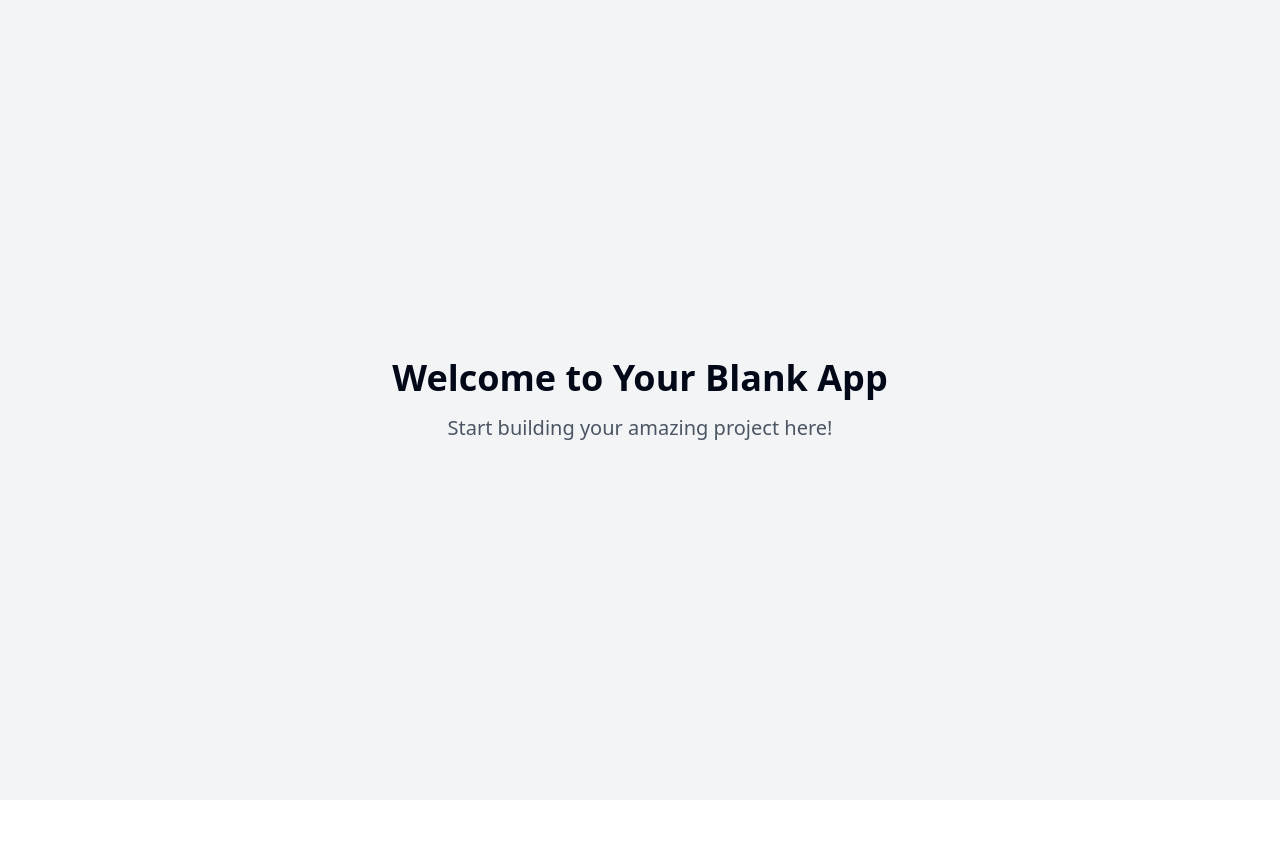
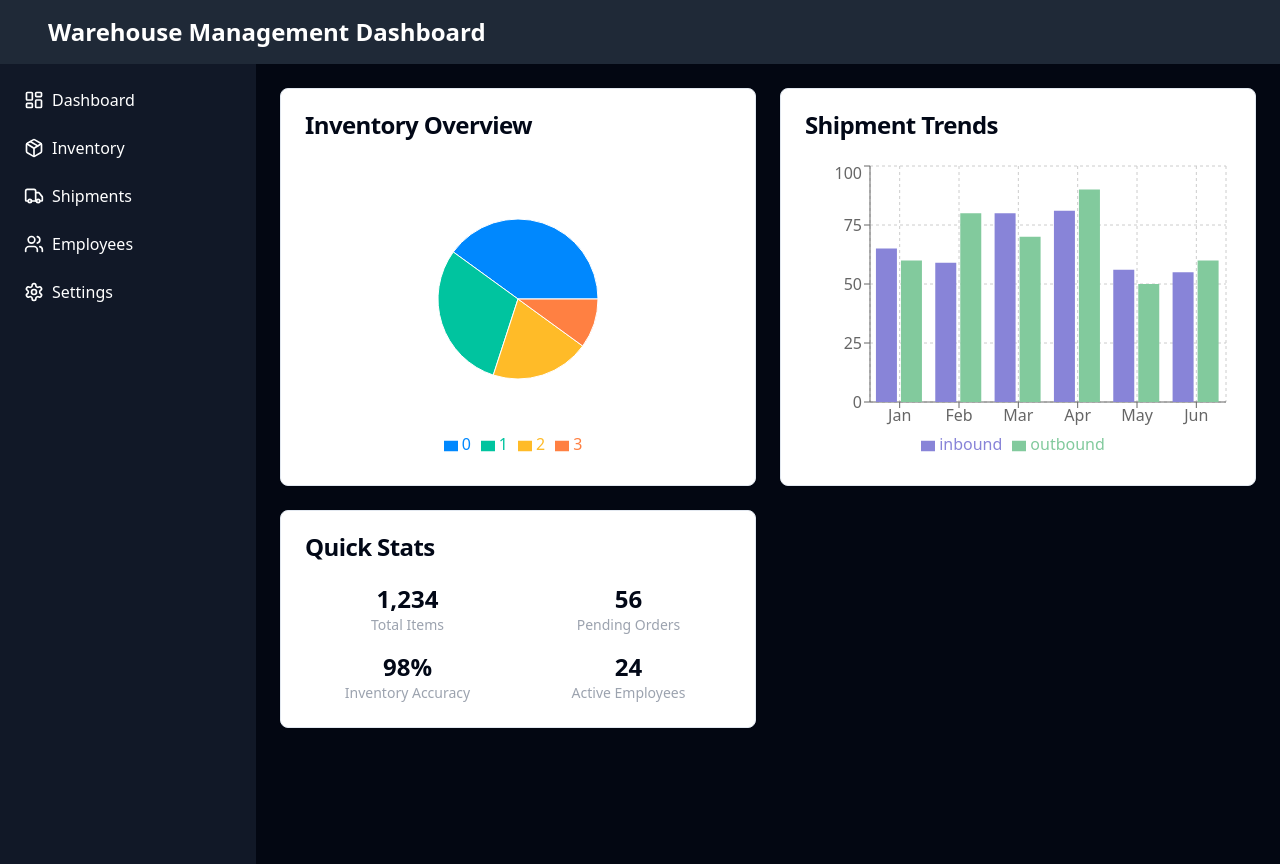
Before and after one commit to vnt87/choxanh-admin-dashboard, a React (Vite) app: page / in a window 1280 px wide. Before the commit the page ends 800 px from the top, so only its background shows below. Built offline with nearby package versions, Linux system fonts and the light colour scheme.

Commit message:
Add dashboard UI prototype
- Implement a sidebar and navbar layout for warehouse management.
- Ensure the design supports a dark theme.
- Include data visualizations for better insights.
[skip gpt_engineer]

```diff
--- a/src/App.jsx
+++ b/src/App.jsx
@@ -3,6 +3,7 @@ import { TooltipProvider } from "@/components/ui/tooltip";
 import { QueryClient, QueryClientProvider } from "@tanstack/react-query";
 import { BrowserRouter, Routes, Route } from "react-router-dom";
 import { navItems } from "./nav-items";
+import Layout from "./components/Layout";
 
 const queryClient = new QueryClient();
 
@@ -11,11 +12,13 @@ const App = () => (
     <TooltipProvider>
       <Toaster />
       <BrowserRouter>
-        <Routes>
-          {navItems.map(({ to, page }) => (
-            <Route key={to} path={to} element={page} />
-          ))}
-        </Routes>
+        <Layout>
+          <Routes>
+            {navItems.map(({ to, page }) => (
+              <Route key={to} path={to} element={page} />
+            ))}
+          </Routes>
+        </Layout>
       </BrowserRouter>
     </TooltipProvider>
   </QueryClientProvider>
--- /dev/null
+++ b/src/components/Layout.jsx
@@ -0,0 +1,50 @@
+import React from 'react';
+import { NavLink } from 'react-router-dom';
+import { LayoutDashboard, Package, Truck, Users, Settings } from 'lucide-react';
+
+const Sidebar = () => (
+  <aside className="bg-gray-900 text-white w-64 min-h-screen p-4">
+    <nav className="space-y-2">
+      <NavLink to="/" className="flex items-center space-x-2 p-2 hover:bg-gray-800 rounded">
+        <LayoutDashboard size={20} />
+        <span>Dashboard</span>
+      </NavLink>
+      <NavLink to="/inventory" className="flex items-center space-x-2 p-2 hover:bg-gray-800 rounded">
+        <Package size={20} />
+        <span>Inventory</span>
+      </NavLink>
+      <NavLink to="/shipments" className="flex items-center space-x-2 p-2 hover:bg-gray-800 rounded">
+        <Truck size={20} />
+        <span>Shipments</span>
+      </NavLink>
+      <NavLink to="/employees" className="flex items-center space-x-2 p-2 hover:bg-gray-800 rounded">
+        <Users size={20} />
+        <span>Employees</span>
+      </NavLink>
+      <NavLink to="/settings" className="flex items-center space-x-2 p-2 hover:bg-gray-800 rounded">
+        <Settings size={20} />
+        <span>Settings</span>
+      </NavLink>
+    </nav>
+  </aside>
+);
+
+const Navbar = () => (
+  <header className="bg-gray-800 text-white p-4">
+    <div className="container mx-auto">
+      <h1 className="text-2xl font-bold">Warehouse Management Dashboard</h1>
+    </div>
+  </header>
+);
+
+const Layout = ({ children }) => (
+  <div className="flex flex-col min-h-screen bg-gray-950 text-white">
+    <Navbar />
+    <div className="flex flex-1">
+      <Sidebar />
+      <main className="flex-1 p-6">{children}</main>
+    </div>
+  </div>
+);
+
+export default Layout;
--- a/src/nav-items.jsx
+++ b/src/nav-items.jsx
@@ -1,4 +1,4 @@
-import { HomeIcon } from "lucide-react";
+import { LayoutDashboard, Package, Truck, Users, Settings } from "lucide-react";
 import Index from "./pages/Index.jsx";
 
 /**
@@ -6,9 +6,33 @@ import Index from "./pages/Index.jsx";
  */
 export const navItems = [
   {
-    title: "Home",
+    title: "Dashboard",
     to: "/",
-    icon: <HomeIcon className="h-4 w-4" />,
+    icon: <LayoutDashboard className="h-4 w-4" />,
     page: <Index />,
   },
+  {
+    title: "Inventory",
+    to: "/inventory",
+    icon: <Package className="h-4 w-4" />,
+    page: <div>Inventory Page</div>,
+  },
+  {
+    title: "Shipments",
+    to: "/shipments",
+    icon: <Truck className="h-4 w-4" />,
+    page: <div>Shipments Page</div>,
+  },
+  {
+    title: "Employees",
+    to: "/employees",
+    icon: <Users className="h-4 w-4" />,
+    page: <div>Employees Page</div>,
+  },
+  {
+    title: "Settings",
+    to: "/settings",
+    icon: <Settings className="h-4 w-4" />,
+    page: <div>Settings Page</div>,
+  },
 ];
--- a/src/pages/Index.jsx
+++ b/src/pages/Index.jsx
@@ -1,12 +1,99 @@
-// Update this page (the content is just a fallback if you fail to update the page)
+import React from 'react';
+import { Card, CardContent, CardHeader, CardTitle } from "@/components/ui/card";
+import { BarChart, Bar, XAxis, YAxis, CartesianGrid, Tooltip, Legend, ResponsiveContainer, PieChart, Pie, Cell } from 'recharts';
+
+const inventoryData = [
+  { category: 'Electronics', value: 400 },
+  { category: 'Clothing', value: 300 },
+  { category: 'Furniture', value: 200 },
+  { category: 'Books', value: 100 },
+];
+
+const shipmentData = [
+  { month: 'Jan', inbound: 65, outbound: 60 },
+  { month: 'Feb', inbound: 59, outbound: 80 },
+  { month: 'Mar', inbound: 80, outbound: 70 },
+  { month: 'Apr', inbound: 81, outbound: 90 },
+  { month: 'May', inbound: 56, outbound: 50 },
+  { month: 'Jun', inbound: 55, outbound: 60 },
+];
+
+const COLORS = ['#0088FE', '#00C49F', '#FFBB28', '#FF8042'];
 
 const Index = () => {
   return (
-    <div className="min-h-screen flex items-center justify-center bg-gray-100">
-      <div className="text-center">
-        <h1 className="text-4xl font-bold mb-4">Welcome to Your Blank App</h1>
-        <p className="text-xl text-gray-600">Start building your amazing project here!</p>
-      </div>
+    <div className="grid grid-cols-1 md:grid-cols-2 gap-6">
+      <Card>
+        <CardHeader>
+          <CardTitle>Inventory Overview</CardTitle>
+        </CardHeader>
+        <CardContent>
+          <ResponsiveContainer width="100%" height={300}>
+            <PieChart>
+              <Pie
+                data={inventoryData}
+                cx="50%"
+                cy="50%"
+                labelLine={false}
+                outerRadius={80}
+                fill="#8884d8"
+                dataKey="value"
+              >
+                {inventoryData.map((entry, index) => (
+                  <Cell key={`cell-${index}`} fill={COLORS[index % COLORS.length]} />
+                ))}
+              </Pie>
+              <Tooltip />
+              <Legend />
+            </PieChart>
+          </ResponsiveContainer>
+        </CardContent>
+      </Card>
+
+      <Card>
+        <CardHeader>
+          <CardTitle>Shipment Trends</CardTitle>
+        </CardHeader>
+        <CardContent>
+          <ResponsiveContainer width="100%" height={300}>
+            <BarChart data={shipmentData}>
+              <CartesianGrid strokeDasharray="3 3" />
+              <XAxis dataKey="month" />
+              <YAxis />
+              <Tooltip />
+              <Legend />
+              <Bar dataKey="inbound" fill="#8884d8" />
+              <Bar dataKey="outbound" fill="#82ca9d" />
+            </BarChart>
+          </ResponsiveContainer>
+        </CardContent>
+      </Card>
+
+      <Card>
+        <CardHeader>
+          <CardTitle>Quick Stats</CardTitle>
+        </CardHeader>
+        <CardContent>
+          <div className="grid grid-cols-2 gap-4">
+            <div className="text-center">
+              <p className="text-2xl font-bold">1,234</p>
+              <p className="text-sm text-gray-400">Total Items</p>
+            </div>
+            <div className="text-center">
+              <p className="text-2xl font-bold">56</p>
+              <p className="text-sm text-gray-400">Pending Orders</p>
+            </div>
+            <div className="text-center">
+              <p className="text-2xl font-bold">98%</p>
+              <p className="text-sm text-gray-400">Inventory Accuracy</p>
+            </div>
+            <div className="text-center">
+              <p className="text-2xl font-bold">24</p>
+              <p className="text-sm text-gray-400">Active Employees</p>
+            </div>
+          </div>
+        </CardContent>
+      </Card>
     </div>
   );
 };
```
